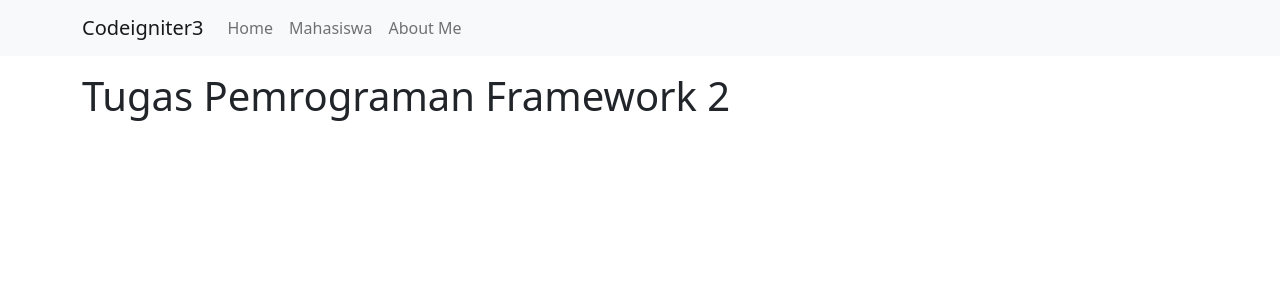
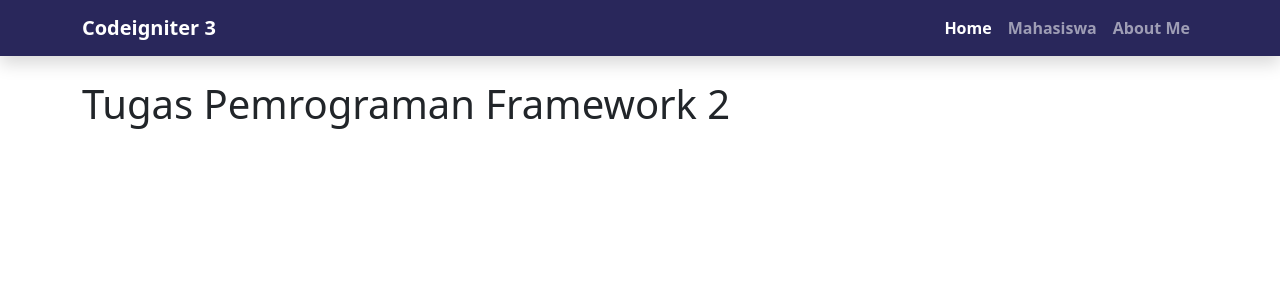
Before and after one commit to althafariq/pemro-framework, a CodeIgniter app: page /ci/ in a window 1280 px wide. Shown: the top 300 px of the page. Run offline with CodeIgniter, Linux system fonts and the light colour scheme.

Commit message:
add aboutme page & update navbar

```diff
--- a/application/views/home/index.php
+++ b/application/views/home/index.php
@@ -1,4 +1,4 @@
-<div class="container">
+<div class="container" style="padding-top: 4rem;">
     <div class="row mt-3">
         <h1>Tugas Pemrograman Framework 2</h1>
     </div>
--- a/application/views/templates/header.php
+++ b/application/views/templates/header.php
@@ -1,25 +1,35 @@
 <!doctype html>
 <html lang="en">
+
 <head>
    <meta charset="utf-8">
    <meta name="viewport" content="width=device-width, initial-scale=1">
    <title><?php echo $title; ?></title>
-    <link href="https://cdn.jsdelivr.net/npm/bootstrap@5.2.1/dist/css/bootstrap.min.css" rel="stylesheet" integrity="sha384-iYQeCzEYFbKjA/T2uDLTpkwGzCiq6soy8tYaI1GyVh/UjpbCx/TYkiZhlZB6+fzT" crossorigin="anonymous">
+   <link href="https://cdn.jsdelivr.net/npm/bootstrap@5.2.1/dist/css/bootstrap.min.css" rel="stylesheet"
+      integrity="sha384-iYQeCzEYFbKjA/T2uDLTpkwGzCiq6soy8tYaI1GyVh/UjpbCx/TYkiZhlZB6+fzT" crossorigin="anonymous">
 </head>
+
 <body>
-
-  <nav class="navbar navbar-expand-lg bg-light">
+   <nav class="navbar navbar-expand-lg navbar-dark fixed-top shadow" style="background-color: #29275B;">
       <div class="container">
-    <a class="navbar-brand" href="#">Codeigniter3</a>
-    <button class="navbar-toggler" type="button" data-bs-toggle="collapse" data-bs-target="#navbarNavAltMarkup" aria-controls="navbarNavAltMarkup" aria-expanded="false" aria-label="Toggle navigation">
+         <a class="navbar-brand fw-bold" href="#">Codeigniter 3</a>
+         <button class="navbar-toggler" type="button" data-bs-toggle="collapse" data-bs-target="#navbarNav"
+            aria-controls="navbarNav" aria-expanded="false" aria-label="Toggle navigation">
             <span class="navbar-toggler-icon"></span>
          </button>
-    <div class="collapse navbar-collapse" id="navbarNavAltMarkup">
-      <div class="navbar-nav">
-        <a class="nav-link" aria-current="page" href="<?= base_url() ?>">Home</a>
-        <a class="nav-link" href="<?= base_url() ?>mahasiswa">Mahasiswa</a>
-        <a class="nav-link" href="#">About Me</a>
-      </div>
+         <div class="collapse navbar-collapse" id="navbarNav">
+            <ul class="navbar-nav ms-auto">
+               <li class="nav-item">
+                  <a class="nav-link active fw-semibold" aria-current="page"
+                     href="<?= base_url() ?>">Home</a>
+               </li>
+               <li class="nav-item">
+                  <a class="nav-link fw-semibold" href="<?= base_url() ?>mahasiswa">Mahasiswa</a>
+               </li>
+               <li class="nav-item">
+                  <a class="nav-link fw-semibold" href="<?= base_url() ?>aboutme">About Me</a>
+               </li>
+            </ul>
          </div>
       </div>
    </nav>
```
Also changed, not shown: application/controllers/Aboutme.php (added, +13 -0 lines), application/views/aboutme/index.php (added, +16 -0 lines), application/views/mahasiswa/index.php (+8 -6 lines), assets/img/foto.jpg (added). Lines whose indentation alone changed are shown as unchanged.
